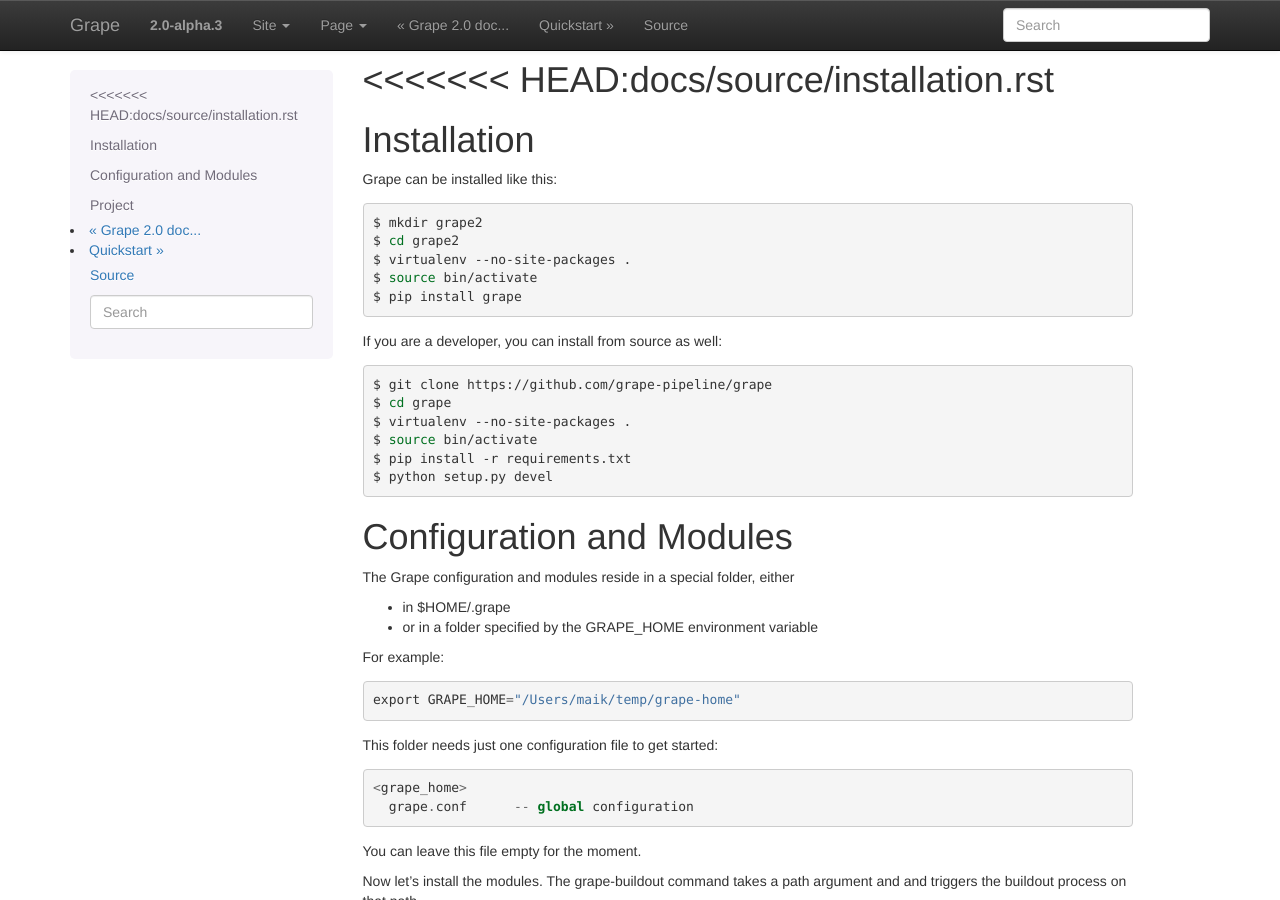
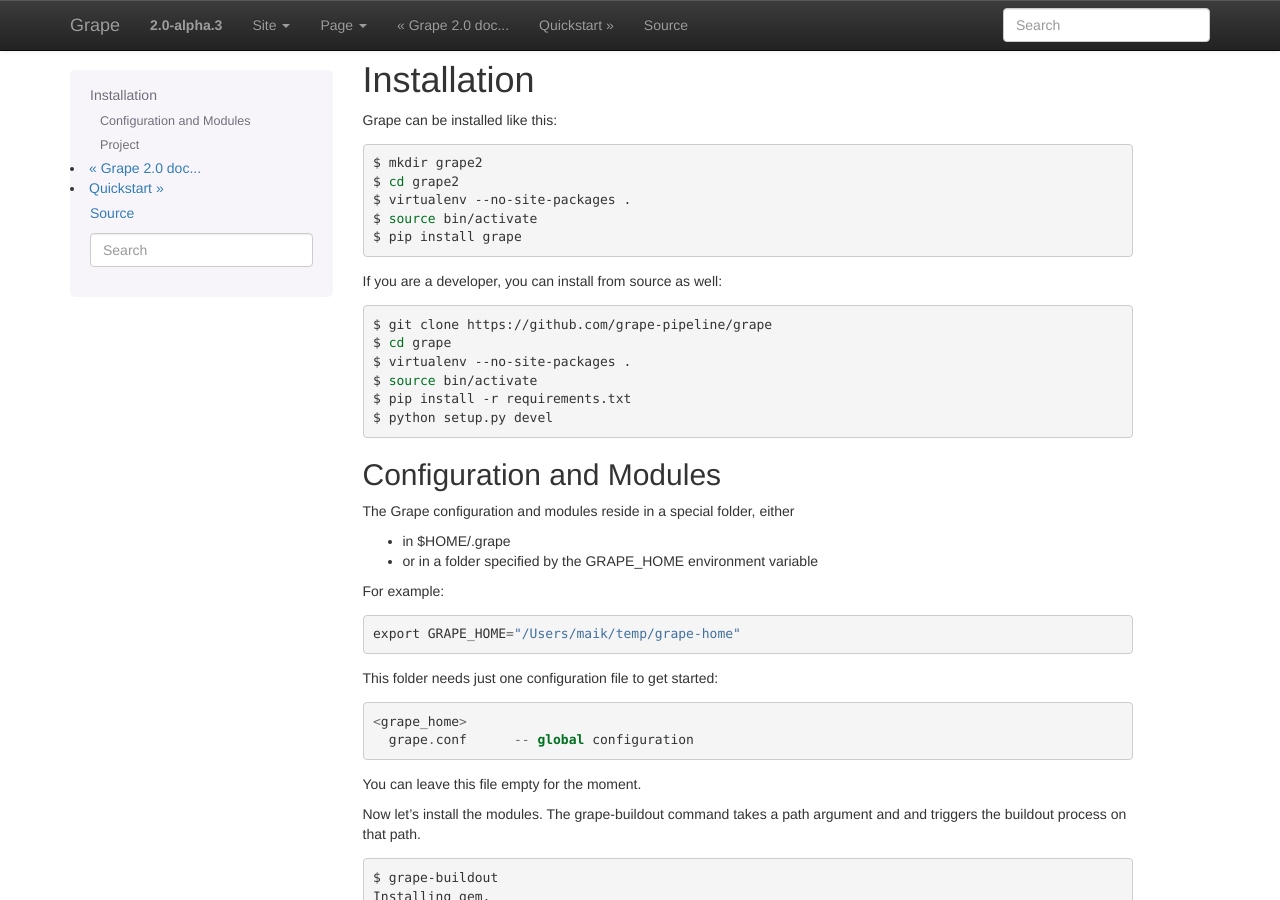
Before and after one commit to grape-pipeline/grape, a Sphinx documentation site: the page built from docs/source/adminguide.rst, in a window 1280 px wide and 900 px high. Built offline with Sphinx 7.4.7, drawn with Linux system fonts in a browser that asks for light colours; formulas are drawn with MathJax 3.

Commit message:
Remove diff line

```diff
--- a/docs/source/adminguide.rst
+++ b/docs/source/adminguide.rst
@@ -1,4 +1,3 @@
-<<<<<<< HEAD:docs/source/installation.rst
 ============
 Installation
 ============
```
